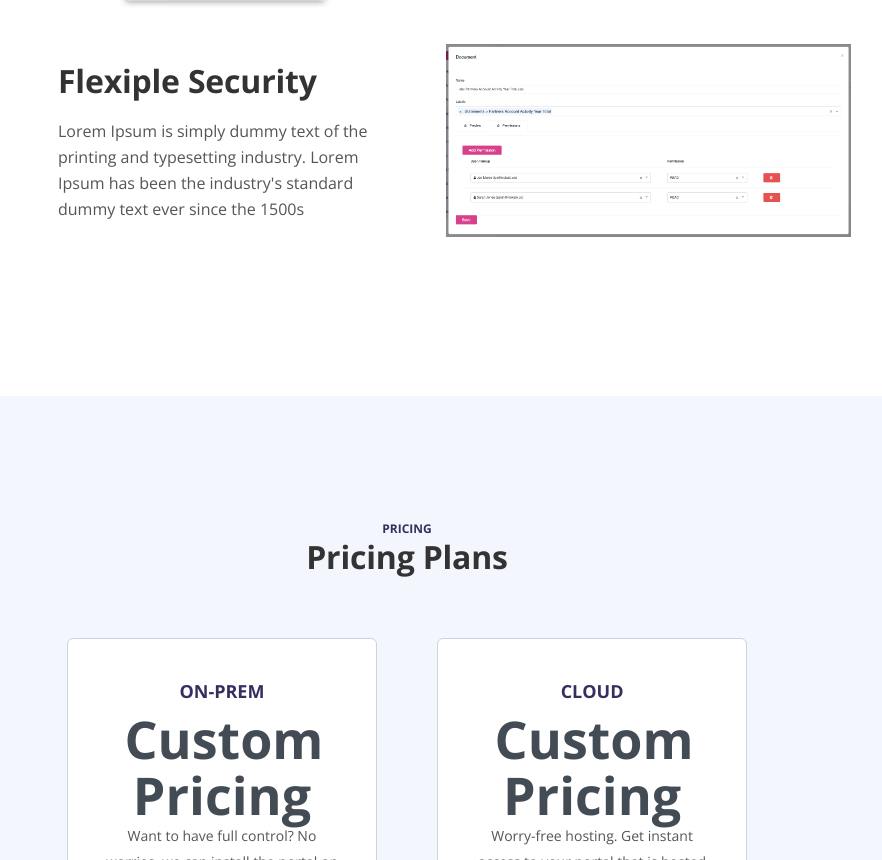
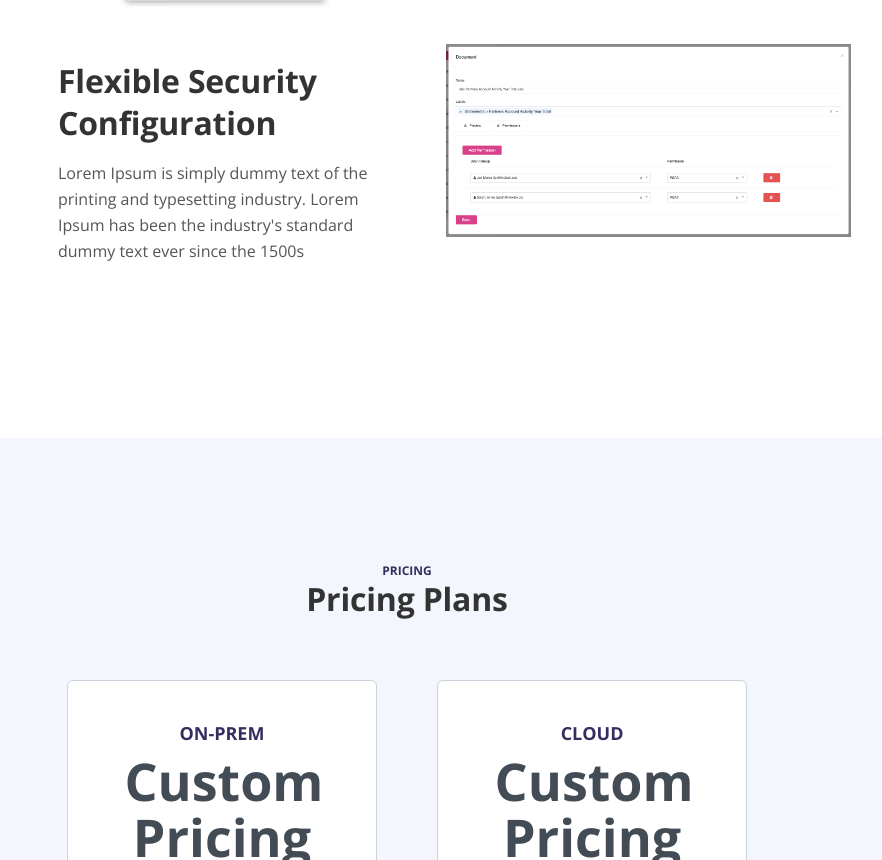
Before and after one commit to katefdsv/mokalo-site, a plain HTML site: page index.html in a window 1280 px wide. Shown: the part 3526-4386 px from the top of the page, without its empty margins (233-1115 px from the left). Drawn offline with nearby package versions, Linux system fonts and the light colour scheme; a script that the page names is missing.

Commit message:
typo fix

```diff
--- a/index.html
+++ b/index.html
@@ -577,7 +577,7 @@
                     <div class="col-lg-2"></div>
                     <div class="col-lg-4">
                         <div class="text-container">
-                            <h2>Flexiple Security</h2>
+                            <h2>Flexible Security Configuration</h2>
                             <p>Lorem Ipsum is simply dummy text of the printing and typesetting industry. Lorem Ipsum has
                                 been the industry's standard dummy text ever since the 1500s</p>
                         </div>
```
